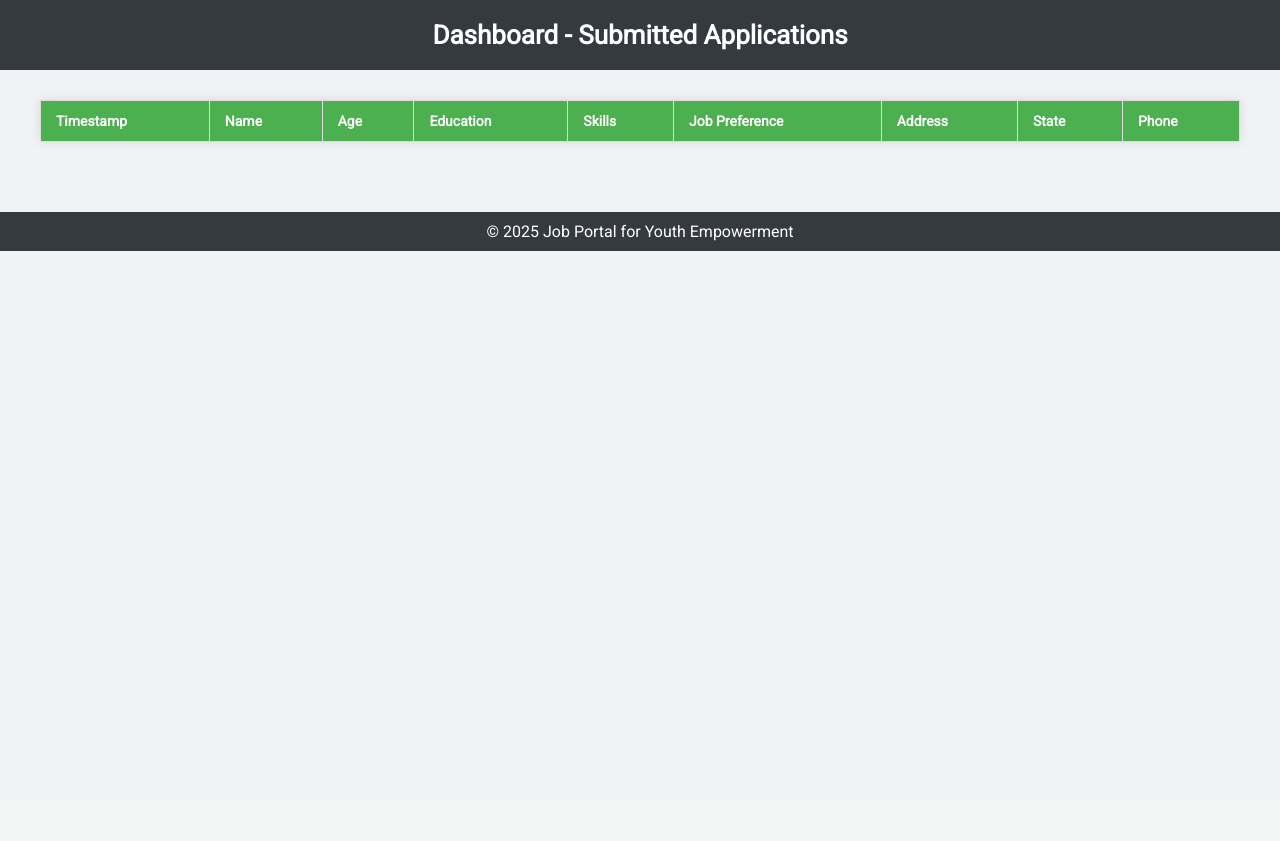
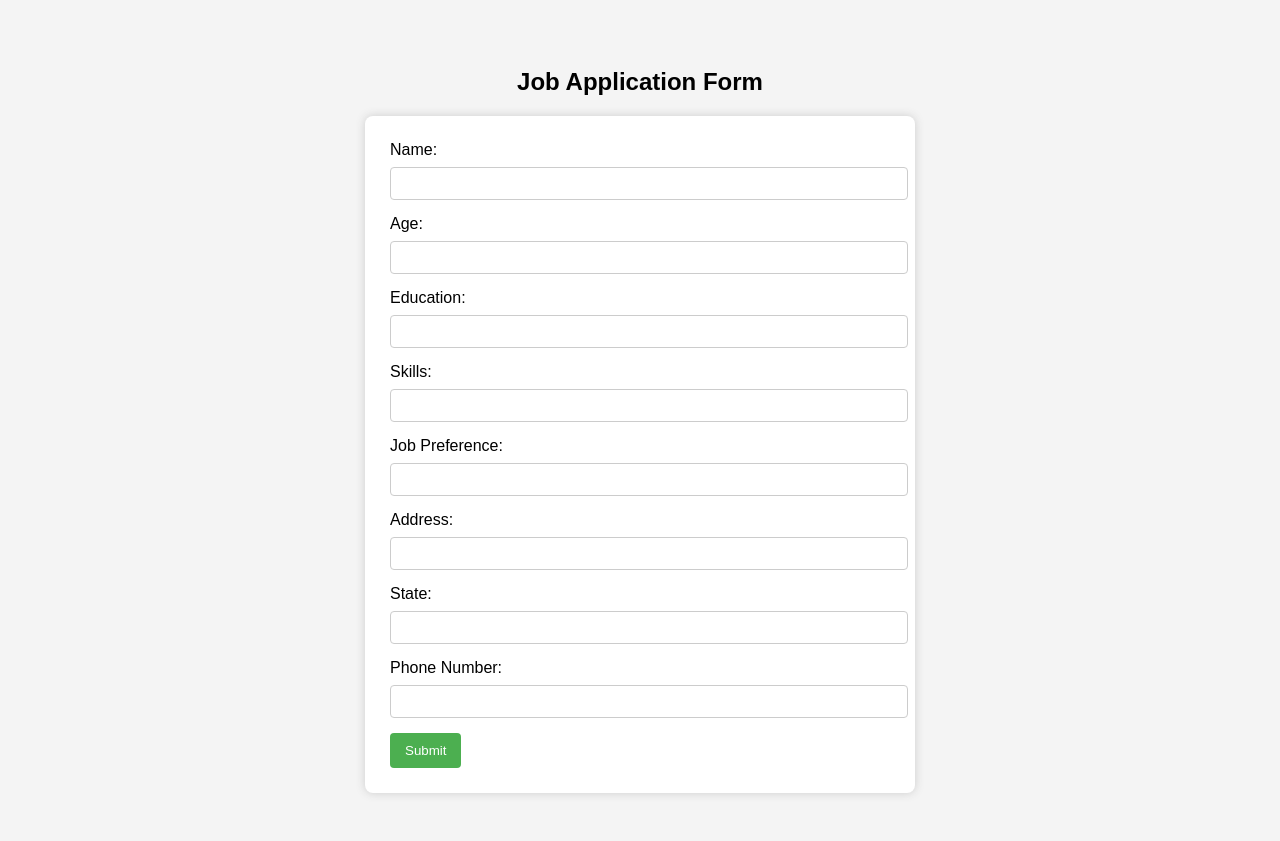
Before and after one commit to adityyyaaa9/job-portal-youth, a Flask app: page /apply in a window 1280 px wide. Before the commit the page ends 251 px from the top, so only its background shows below. Run offline with Flask 3, Linux system fonts and the light colour scheme; lists and menus that the app fills with data are empty.

Commit message:
Update form.html

```diff
--- a/templates/form.html
+++ b/templates/form.html
@@ -1,118 +1,66 @@
 <!DOCTYPE html>
-<html lang="en">
+<html>
 <head>
-    <meta charset="UTF-8">
-    <title>Dashboard | Job Portal</title>
-    <link href="https://fonts.googleapis.com/css2?family=Roboto&display=swap" rel="stylesheet">
+    <title>Job Application Form</title>
     <style>
         body {
-            font-family: 'Roboto', sans-serif;
-            background-color: #f0f2f5;
-            margin: 0;
-            padding: 0;
+            font-family: Arial, sans-serif;
+            background: #f4f4f4;
+            padding: 40px;
         }
 
-        header {
-            background-color: #343a40;
-            padding: 20px;
-            text-align: center;
-            color: white;
+        form {
+            background: white;
+            padding: 25px;
+            max-width: 500px;
+            margin: auto;
+            box-shadow: 0 0 10px #ccc;
+            border-radius: 8px;
         }
 
-        h1 {
-            margin: 0;
-            font-size: 26px;
+        input[type="text"],
+        input[type="number"],
+        input[type="tel"] {
+            width: 100%;
+            padding: 8px;
+            margin: 8px 0 15px 0;
+            border: 1px solid #ccc;
+            border-radius: 4px;
         }
 
-        .container {
-            padding: 30px;
-            max-width: 1200px;
-            margin: auto;
+        input[type="submit"] {
+            background-color: #4CAF50;
+            color: white;
+            padding: 10px 15px;
+            border: none;
+            border-radius: 4px;
+            cursor: pointer;
         }
 
-        table {
-            width: 100%;
-            border-collapse: collapse;
-            background-color: white;
-            box-shadow: 0 0 10px rgba(0, 0, 0, 0.1);
+        input[type="submit"]:hover {
+            background-color: #45a049;
         }
 
-        thead {
-            background-color: #4CAF50;
-            color: white;
-        }
-
-        th, td {
-            padding: 12px 15px;
-            border: 1px solid #ddd;
-            font-size: 14px;
-            text-align: left;
-        }
-
-        tr:nth-child(even) {
-            background-color: #f9f9f9;
-        }
-
-        tr:hover {
-            background-color: #f1f1f1;
-        }
-
-        footer {
-            background-color: #343a40;
+        h2 {
             text-align: center;
-            color: white;
-            padding: 10px 0;
-            margin-top: 40px;
-        }
-
-        @media screen and (max-width: 768px) {
-            th, td {
-                font-size: 12px;
-                padding: 8px;
-            }
         }
     </style>
 </head>
 <body>
-    <header>
-        <h1>Dashboard - Submitted Applications</h1>
-    </header>
 
-    <div class="container">
-        <table>
-            <thead>
-                <tr>
-                    <th>Timestamp</th>
-                    <th>Name</th>
-                    <th>Age</th>
-                    <th>Education</th>
-                    <th>Skills</th>
-                    <th>Job Preference</th>
-                    <th>Address</th>
-                    <th>State</th>
-                    <th>Phone</th>
-                </tr>
-            </thead>
-            <tbody>
-                {% for row in records %}
-                <tr>
-                    <td>{{ row['Timestamp'] }}</td>
-                    <td>{{ row['Name'] }}</td>
-                    <td>{{ row['Age'] }}</td>
-                    <td>{{ row['Education'] }}</td>
-                    <td>{{ row['Skills'] }}</td>
-                    <td>{{ row['Job Preference'] }}</td>
-                    <td>{{ row['Address'] }}</td>
-                    <td>{{ row['State'] }}</td>
-                    <td>{{ row['Phone'] }}</td>
-                </tr>
-                {% endfor %}
-            </tbody>
-        </table>
-    </div>
+    <h2>Job Application Form</h2>
 
-    <footer>
-        &copy; 2025 Job Portal for Youth Empowerment
-    </footer>
+    <form method="POST">
+        Name: <input type="text" name="name" required><br>
+        Age: <input type="number" name="age" required><br>
+        Education: <input type="text" name="education" required><br>
+        Skills: <input type="text" name="skills" required><br>
+        Job Preference: <input type="text" name="job" required><br>
+        Address: <input type="text" name="address" required><br>
+        State: <input type="text" name="state" required><br>
+        Phone Number: <input type="tel" name="phone" required><br>
+        <input type="submit" value="Submit">
+    </form>
+
 </body>
 </html>
```
